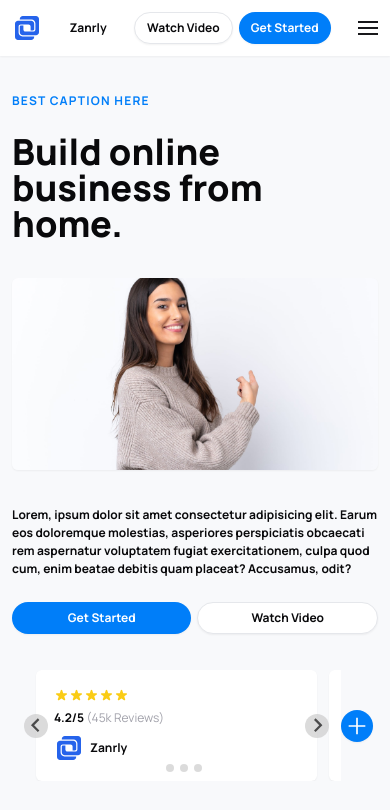
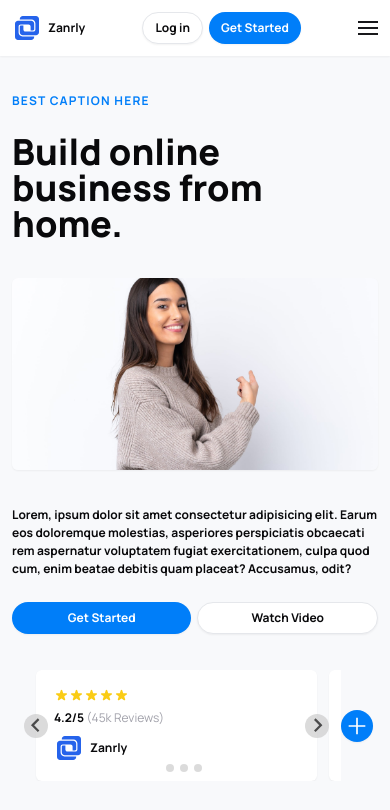
Before and after one commit to andimags/test-project, a website: page index.html in a window 390 px wide. Drawn offline with nearby package versions, Linux system fonts and the light colour scheme.

Commit message:
edited login buttons on nav on mobile screen

```diff
--- a/index.html
+++ b/index.html
@@ -79,8 +79,9 @@
                 x-data="{ open: false }"
                 :class="open ? 'pb-0' : ''"
                 class="lg:hidden bg-base p-4 shadow-sm sticky top-0 z-10">
-                <div class="flex items-center justify-between gap-x-2">
+                <div class="flex items-center justify-between">
                     <!-- Logo -->
+                    <div class="flex items-center gap-x-2">
                         <svg
                             id="image-logo"
                             class="h-full fill-blue-600"
@@ -94,12 +95,13 @@
                                 d="M 18 5 C 15.239 5 13 7.239 13 10 L 13 11 L 32.5 11 C 36.09 11 39 13.91 39 17.5 L 39 27.5 C 39 29.433 37.433 31 35.5 31 L 22.5 31 C 20.567 31 19 29.433 19 27.5 L 19 21 L 15 21 C 13.895 21 13 21.895 13 23 L 13 32 C 13 34.761 15.239 37 18 37 L 40 37 C 42.761 37 45 34.761 45 32 L 45 10 C 45 7.239 42.761 5 40 5 L 18 5 z M 10 13 C 7.239 13 5 15.239 5 18 L 5 40 C 5 42.761 7.239 45 10 45 L 32 45 C 34.761 45 37 42.761 37 40 L 37 39 L 17.5 39 C 13.91 39 11 36.09 11 32.5 L 11 22.5 C 11 20.567 12.567 19 14.5 19 L 27.5 19 C 29.433 19 31 20.567 31 22.5 L 31 29 L 35 29 C 36.105 29 37 28.105 37 27 L 37 18 C 37 15.239 34.761 13 32 13 L 10 13 z"></path>
                         </svg>
                         <p>Zanrly</p>
+                    </div>
 
                     <!-- Buttons -->
                     <div class="flex gap-x-2">
                         <button
                             class="py-2 px-4 border rounded-full bg-base hover-bg-base transition-all shadow-sm">
-                            Watch Video
+                            Log in
                         </button>
                         <button
                             class="py-2 px-4 rounded-full bg-primary hover-bg-primary text-base transition-all shadow-sm">
```
Also changed, not shown: 1 other file. Lines whose indentation alone changed are shown as unchanged.
